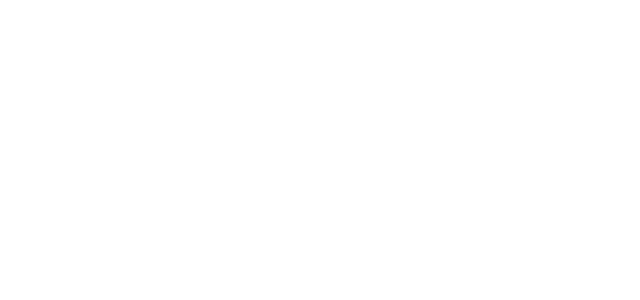
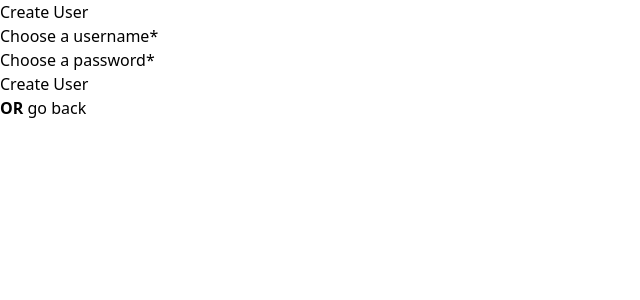
Before and after one commit to Noroff-FEU-Assignments/project-exam-2-PythonMasterAlexander, a React (Vite) app: page /create-user-page in a window 1280 px wide. Before the commit this address had no page. Shown: the top 300 px of the page, without its empty margins (0-640 px from the left). Built offline with nearby package versions, Linux system fonts and the light colour scheme.

Commit message:
Start working on the html in create user page

```diff
--- a/src/PageApplication.tsx
+++ b/src/PageApplication.tsx
@@ -8,9 +8,9 @@
   return (
     <Routes>
       <Route path="/" element={<PageLayout />}>
-        <Route index element={<LandingPage />} />
-        <Route element={<UserLandingPage />} />
-        <Route element={<CreateUserPage />} />
+        <Route path="landing-page" index element={<LandingPage />} />
+        <Route path="user-landing-page" element={<UserLandingPage />} />
+        <Route path="create-user-page" element={<CreateUserPage />} />
       </Route>
     </Routes>
   );
--- a/src/pages/CreateUserPage/index.tsx
+++ b/src/pages/CreateUserPage/index.tsx
@@ -1,7 +1,38 @@
+import { Link } from "react-router-dom";
 export default function CreateUserPage() {
   return (
     <>
-      <main></main>
+      <main>
+        <form>
+          <h1>
+            Create User{" "}
+            {/*Use conditional rendering
+          if create user are successful show Welcome to -logo goes after-
+          create this as component that get called*/}
+          </h1>
+          <fieldset>
+            <div>
+              <label>Choose a username</label>
+              <span>*</span>
+              <input />
+            </div>
+            <div>
+              <label>Choose a password</label>
+              <span>*</span>
+              <input />
+            </div>
+            <div>
+              <button>Create User</button>
+            </div>
+            <div>
+              <Link to={"/"}>
+                <strong>OR</strong> go back
+              </Link>
+            </div>
+          </fieldset>
+        </form>
+        <div></div>
+      </main>
     </>
   );
 }
--- a/src/pages/LandingPage/index.tsx
+++ b/src/pages/LandingPage/index.tsx
@@ -82,7 +82,7 @@
               </Link>
             </div>
             <div className="rounded-xl border-2 text-center p-2 border-[#FA8072]">
-              <Link to={"/"}>
+              <Link to={"create-user-page"}>
                 <strong className="uppercase font-bold">Or</strong> create user
               </Link>
             </div>
```
Also changed, not shown: 1 other file (tests, documents, lock files or other folders).
